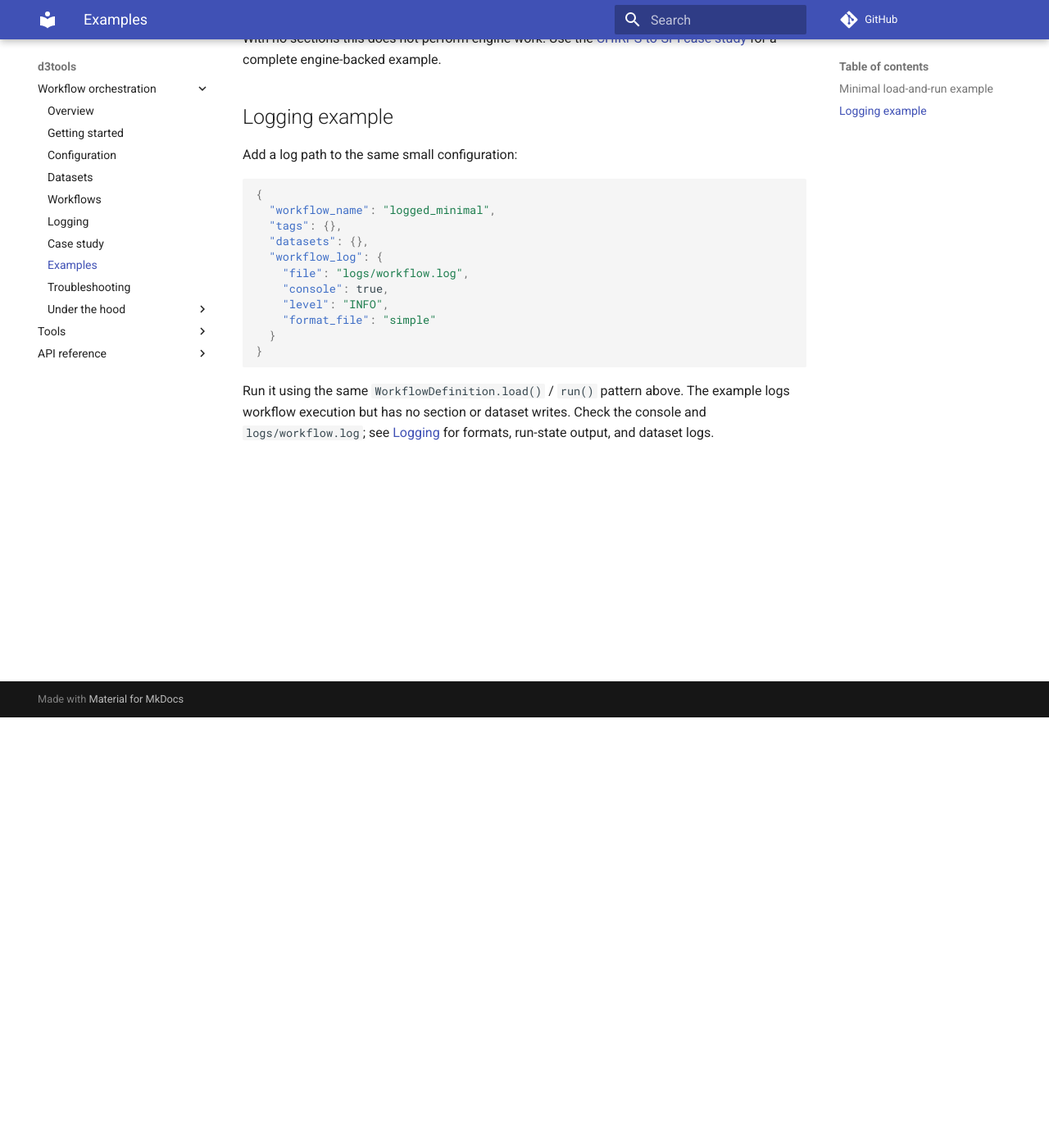
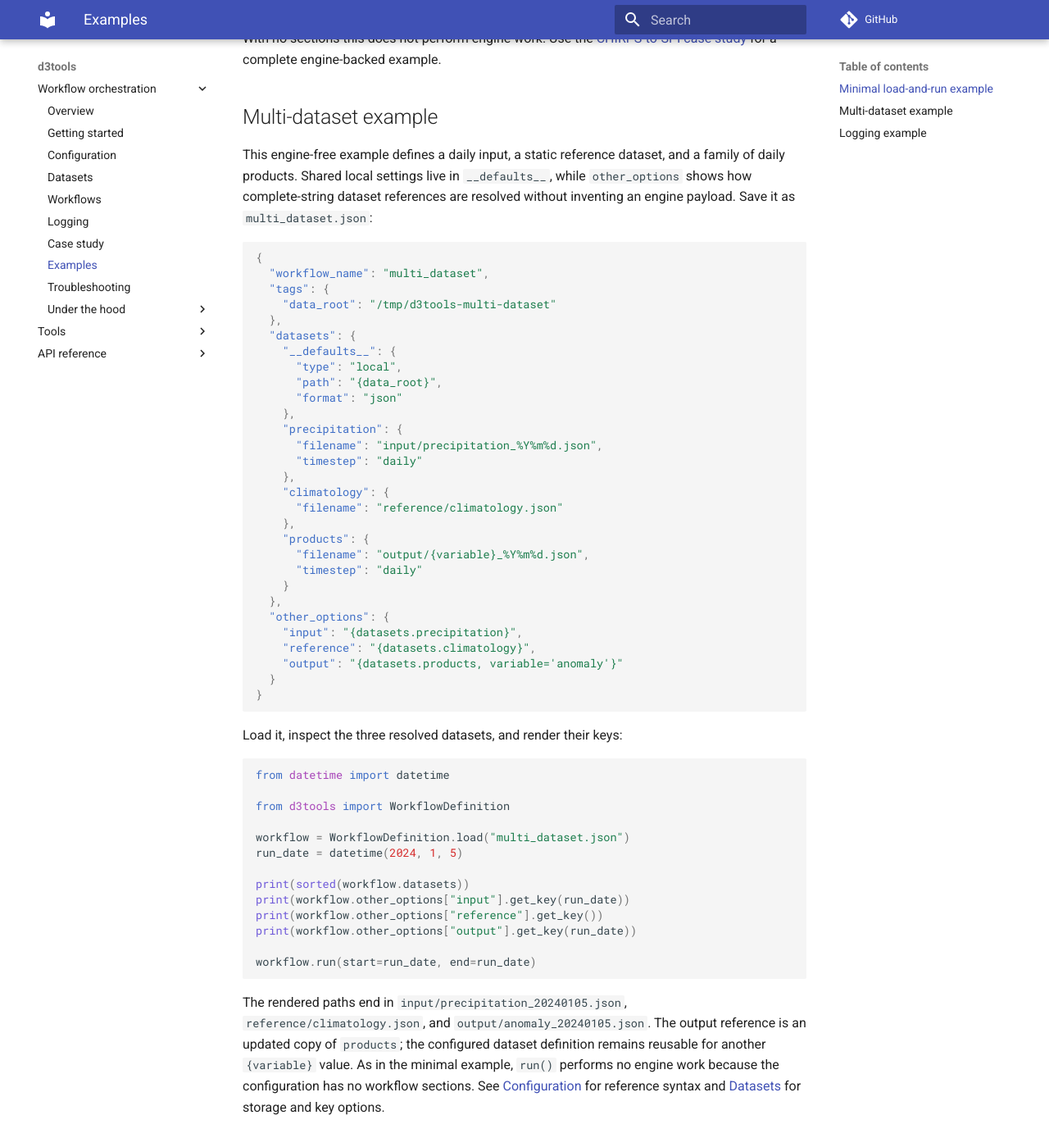
Before and after one commit to c-hydro/d3tools, an MkDocs documentation site: the page built from docs/workflow_orchestration/examples.md, in a window 1280 px wide and 1400 px high, scrolled down 525 px. Shown: the whole window at 82% size. Built offline with MkDocs 1.6.1 and Material for MkDocs 9.7.7, drawn with Linux system fonts in a browser that asks for light colours; comment, search, counter and statistics services are not loaded.

Commit message:
docs: add multi-dataset workflow example

````diff
--- a/docs/workflow_orchestration/examples.md
+++ b/docs/workflow_orchestration/examples.md
@@ -26,6 +26,72 @@ With no sections this does not perform engine work. Use the
 [CHIRPS-to-SPI case study](case-study.md) for a complete engine-backed
 example.
 
+## Multi-dataset example
+
+This engine-free example defines a daily input, a static reference dataset,
+and a family of daily products. Shared local settings live in
+`__defaults__`, while `other_options` shows how complete-string dataset
+references are resolved without inventing an engine payload. Save it as
+`multi_dataset.json`:
+
+```json
+{
+  "workflow_name": "multi_dataset",
+  "tags": {
+    "data_root": "/tmp/d3tools-multi-dataset"
+  },
+  "datasets": {
+    "__defaults__": {
+      "type": "local",
+      "path": "{data_root}",
+      "format": "json"
+    },
+    "precipitation": {
+      "filename": "input/precipitation_%Y%m%d.json",
+      "timestep": "daily"
+    },
+    "climatology": {
+      "filename": "reference/climatology.json"
+    },
+    "products": {
+      "filename": "output/{variable}_%Y%m%d.json",
+      "timestep": "daily"
+    }
+  },
+  "other_options": {
+    "input": "{datasets.precipitation}",
+    "reference": "{datasets.climatology}",
+    "output": "{datasets.products, variable='anomaly'}"
+  }
+}
+```
+
+Load it, inspect the three resolved datasets, and render their keys:
+
+```python
+from datetime import datetime
+
+from d3tools import WorkflowDefinition
+
+workflow = WorkflowDefinition.load("multi_dataset.json")
+run_date = datetime(2024, 1, 5)
+
+print(sorted(workflow.datasets))
+print(workflow.other_options["input"].get_key(run_date))
+print(workflow.other_options["reference"].get_key())
+print(workflow.other_options["output"].get_key(run_date))
+
+workflow.run(start=run_date, end=run_date)
+```
+
+The rendered paths end in `input/precipitation_20240105.json`,
+`reference/climatology.json`, and `output/anomaly_20240105.json`. The output
+reference is an updated copy of `products`; the configured dataset definition
+remains reusable for another `{variable}` value. As in the minimal example,
+`run()` performs no engine work because the configuration has no workflow
+sections. See [Configuration](configuration.md#reference-and-update-datasets)
+for reference syntax and [Datasets](datasets.md) for storage and key options.
+
 ## Logging example
 
 Add a log path to the same small configuration:
````
